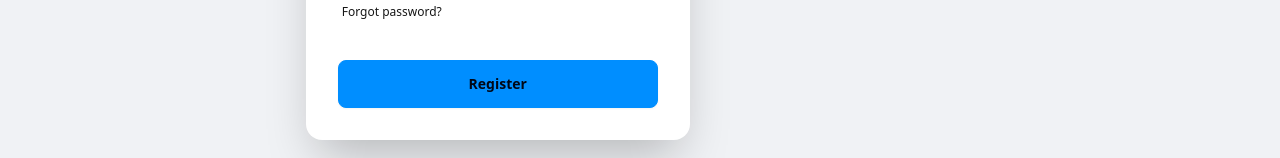
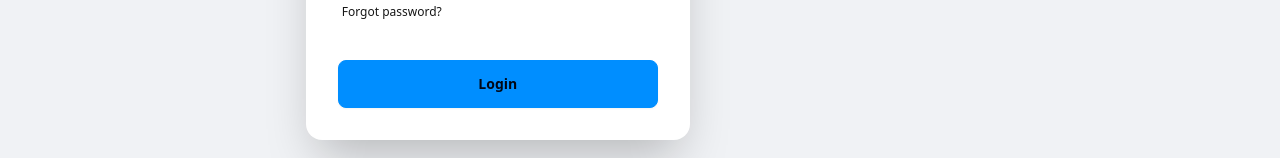
Before and after one commit to mishalmusthafa/Contact-App, a React (Create React App) app in the folder frontend/: page /login in a window 1280 px wide. Shown: the part 516-674 px from the top of the page. Built offline with nearby package versions, Linux system fonts and the light colour scheme.

Commit message:
Fixed infinite loading bug  when no contact in database

```diff
--- a/frontend/src/components/SingleContact.jsx
+++ b/frontend/src/components/SingleContact.jsx
@@ -2,7 +2,7 @@ import { FaRegUserCircle } from "react-icons/fa";
 import { CiCircleRemove } from "react-icons/ci";
 import { CiEdit } from "react-icons/ci";
 import { Link } from 'react-router-dom';
-import { deleteContact, updateContact } from '../features/contact/contactSlice';
+import { deleteContact } from '../features/contact/contactSlice';
 import { useSelector, useDispatch } from 'react-redux';
 import Spinner from '../components/Spinner';
 
--- a/frontend/src/features/contact/contactSlice.js
+++ b/frontend/src/features/contact/contactSlice.js
@@ -72,8 +72,6 @@ export const deleteContact = createAsyncThunk(
   }
 );
 
-
-
 export const contactSlice = createSlice({
   name: 'contact',
   initialState,
--- a/frontend/src/pages/Dashboard.jsx
+++ b/frontend/src/pages/Dashboard.jsx
@@ -17,10 +17,6 @@ function Dashboard() {
   const navigate = useNavigate();
 
   const { user } = useSelector((state) => state.auth);
-
-  if (contacts.length === 0 || contacts.length < 1) {
-    dispatch(getContacts());
-  }
 
   useEffect(() => {
     if (isError) {
--- a/frontend/src/pages/Login.jsx
+++ b/frontend/src/pages/Login.jsx
@@ -105,7 +105,7 @@ function Login() {
 
 
               <div className="form-control mt-6">
-                <button className="btn btn-primary">Register</button>
+                <button className="btn btn-primary">Login</button>
               </div>
             </form>
           </div>
```
